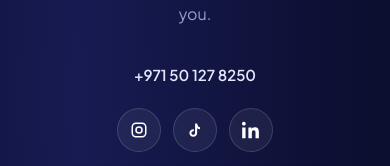
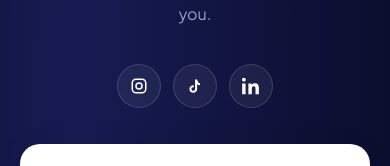
Before and after one commit to tareqballan/harmonies.ae, a React (Vite) app: page /contact in a window 390 px wide. Shown: the part 299-465 px from the top of the page. Built offline with nearby package versions, Linux system fonts and the light colour scheme; no server answers.

Commit message:
Revert "Add contact phone number to footer and contact page"
This reverts commit f8d7ae528290cf13aa5d11d04d64cdd422486c54.

```diff
--- a/src/components/ContactUs/ContactUs.jsx
+++ b/src/components/ContactUs/ContactUs.jsx
@@ -78,7 +78,6 @@ export default function ContactUs() {
           <p className={styles.subCopy}>
             Questions, feedback, or just want to say hi — drop us a line and a real person will get back to you.
           </p>
-          <a href="tel:+971501278250" className={styles.phoneLink}>+971 50 127 8250</a>
           <div className={styles.socials}>
             <a href="https://www.instagram.com/harmonies.ae" target="_blank" rel="noopener noreferrer" aria-label="Instagram" className={styles.socialBtn}>
               <svg width="18" height="18" viewBox="0 0 24 24" fill="none" stroke="#fff" strokeWidth="2">
--- a/src/components/ContactUs/ContactUs.module.css
+++ b/src/components/ContactUs/ContactUs.module.css
@@ -92,14 +92,6 @@
   color: #9a9ec4;
   margin: 0 0 36px;
 }
-.phoneLink {
-  display: inline-block;
-  font-size: 15px;
-  font-weight: 600;
-  color: #e4e7fc;
-  margin: 0 0 24px;
-}
-
 .socials {
   display: flex;
   gap: 12px;
--- a/src/components/Footer/Footer.jsx
+++ b/src/components/Footer/Footer.jsx
@@ -105,7 +105,6 @@ export default function Footer() {
           <span className={styles.brandWordmark}>Harmonies</span>
         </div>
         <span className={styles.copyright}>© 2026 Lumiere Global Ventures LLC-FZ. All rights reserved.</span>
-        <a href="tel:+971501278250" className={styles.subline}>+971 50 127 8250</a>
         <span className={styles.subline}>
           Harmonies is a social commerce platform operated by Lumiere Global Ventures LLC-FZ.
         </span>
```
